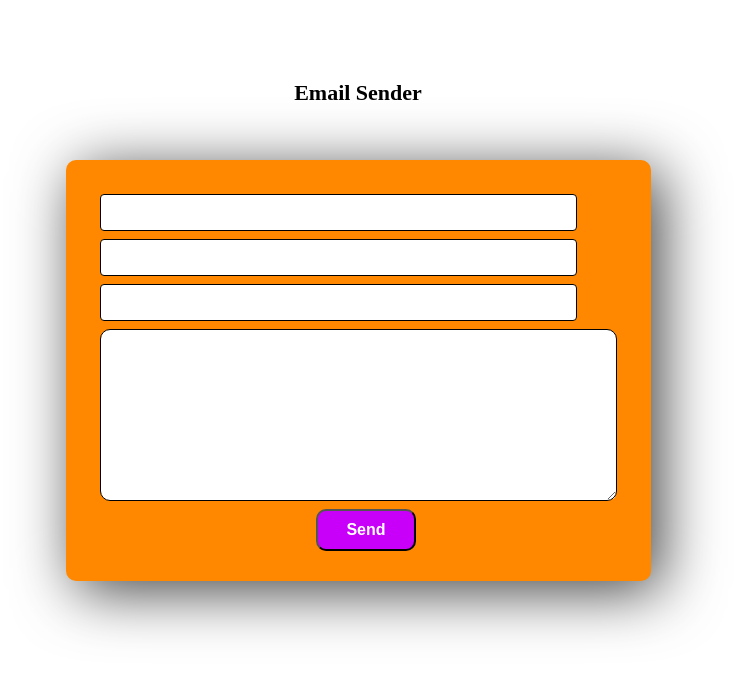
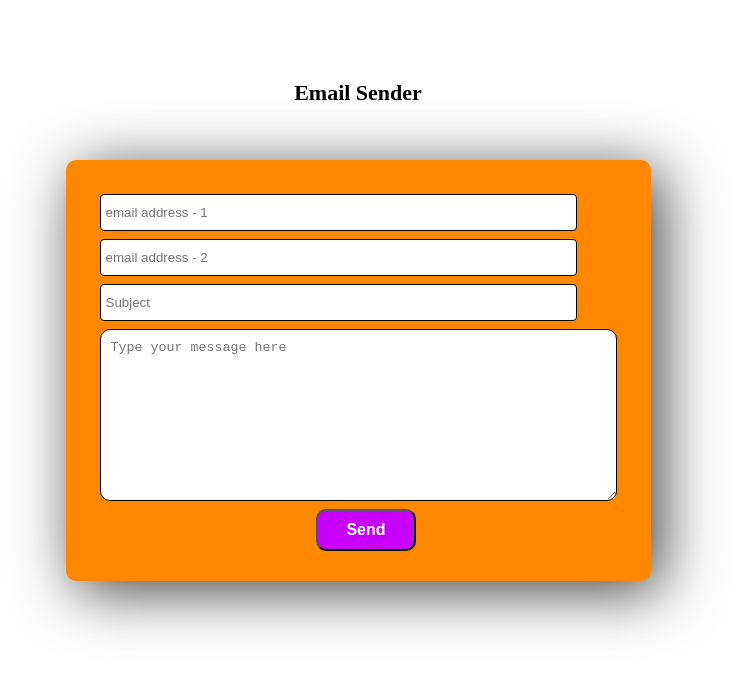
Before and after one commit to 5AM50N/Email_sender_Nodejs, a website: page index.html in a window 1280 px wide. Shown: the whole page, without its empty margins (282-1018 px from the left). Drawn offline with Linux system fonts and the light colour scheme.

Commit message:
place holder

```diff
--- a/index.html
+++ b/index.html
@@ -12,10 +12,10 @@
             <h4>Email Sender</h4>
             <div class="contact">
                 <form action="send" method="post">
-                    <input type="text" name="email1" id="email1" class="input" placeholder="" required> <br>
-                    <input type="text" name="email2" id="email2" class="input" placeholder="" > <br>
-                    <input type="text" name="subject" id="subject" class="input" placeholder=""> <br>
-                    <textarea name="message" id="message" cols="60" rows="10" placeholder=""></textarea> <br>
+                    <input type="text" name="email1" id="email1" class="input" placeholder="email address - 1" required> <br>
+                    <input type="text" name="email2" id="email2" class="input" placeholder="email address - 2" > <br>
+                    <input type="text" name="subject" id="subject" class="input" placeholder="Subject"> <br>
+                    <textarea name="message" id="message" cols="60" rows="10" placeholder="Type your message here"></textarea> <br>
                     <input type="submit" value="Send" class="btn">
                 </form>
             </div>
```
